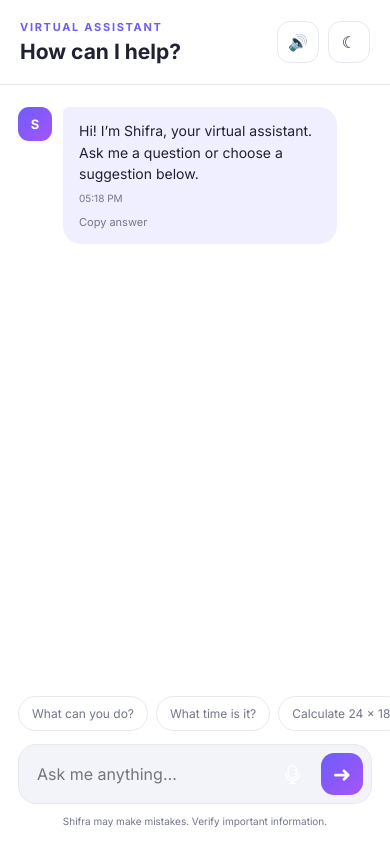
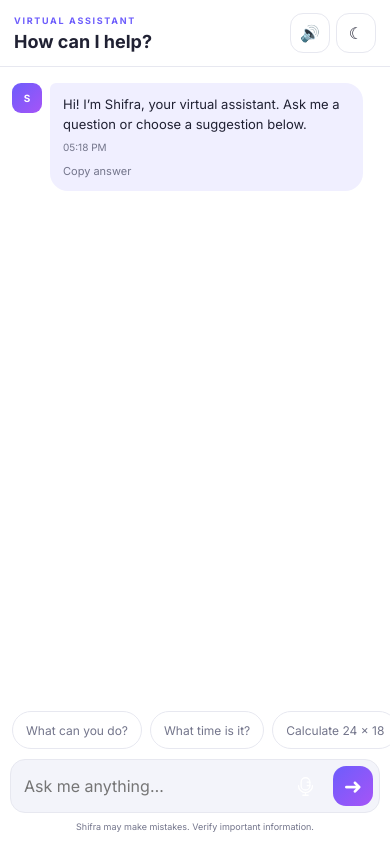
Before and after one commit to rohitmouryar/Virtual-Assistant-, a plain HTML site: page index.html in a window 390 px wide. Drawn offline with Linux system fonts and the light colour scheme.

Commit message:
Improve responsive design for all devices

```diff
--- a/style.css
+++ b/style.css
@@ -3,14 +3,27 @@
 :root{--bg:#f3f4fa;--panel:#fff;--sidebar:#171729;--text:#202133;--muted:#73758b;--line:#e7e8f0;--accent:#6d5dfc;--accent2:#a654f7;--bubble:#f0efff;--shadow:0 24px 70px rgba(39,35,77,.12)}
 [data-theme="dark"]{--bg:#0f101a;--panel:#181925;--sidebar:#12131e;--text:#f4f4fa;--muted:#a5a7bb;--line:#2a2b3a;--bubble:#292640;--shadow:0 24px 70px rgba(0,0,0,.35)}
 *{box-sizing:border-box;margin:0;padding:0}
-body{min-height:100vh;background:linear-gradient(135deg,var(--bg),#e7e4ff);color:var(--text);font-family:Inter,system-ui,sans-serif;padding:24px;transition:.25s}
+html{height:100%;-webkit-text-size-adjust:100%}
+body{min-width:280px;min-height:100vh;min-height:100dvh;background:linear-gradient(135deg,var(--bg),#e7e4ff);color:var(--text);font-family:Inter,system-ui,sans-serif;padding:24px;transition:.25s;overflow:hidden}
 [data-theme="dark"] body{background:linear-gradient(135deg,#0c0d15,#19152c)}
 button,input{font:inherit}button{cursor:pointer}.sr-only{position:absolute;width:1px;height:1px;overflow:hidden;clip:rect(0,0,0,0)}
-.app-shell{width:min(1180px,100%);height:calc(100vh - 48px);min-height:620px;margin:auto;display:grid;grid-template-columns:330px 1fr;background:var(--panel);border-radius:28px;overflow:hidden;box-shadow:var(--shadow)}
+.app-shell{width:min(1180px,100%);height:calc(100vh - 48px);height:calc(100dvh - 48px);min-height:560px;margin:auto;display:grid;grid-template-columns:minmax(280px,330px) minmax(0,1fr);background:var(--panel);border-radius:28px;overflow:hidden;box-shadow:var(--shadow)}
 .sidebar{background:var(--sidebar);color:#fff;padding:30px;display:flex;flex-direction:column;gap:28px}.brand{display:flex;align-items:center;gap:12px;font-weight:700;font-size:20px}.brand-mark{width:36px;height:36px;display:grid;place-items:center;border-radius:11px;background:linear-gradient(135deg,var(--accent),var(--accent2))}.assistant-card{text-align:center;margin:auto 0}.avatar{width:142px;height:142px;object-fit:cover;border-radius:40px;margin-bottom:18px;box-shadow:0 12px 40px rgba(109,93,252,.35)}.status{display:block;color:#c6c7da;font-size:13px;margin-bottom:14px}.status i{display:inline-block;width:8px;height:8px;border-radius:50%;background:#4de1a1;margin-right:7px}.assistant-card h1{font-size:28px;line-height:1.2;margin-bottom:13px}.assistant-card p,.notice span{color:#a9aabd;font-size:14px;line-height:1.65}.notice{display:flex;flex-direction:column;gap:5px;padding:16px;border:1px solid #313247;border-radius:16px}.notice strong{font-size:13px}.notice span{font-size:12px}.secondary-btn{color:#ddddec;background:transparent;border:1px solid #3d3e53;border-radius:12px;padding:12px}.secondary-btn:hover{background:#232438}
-.chat-panel{min-width:0;display:flex;flex-direction:column}.topbar{display:flex;justify-content:space-between;align-items:center;padding:28px 34px 22px;border-bottom:1px solid var(--line)}.eyebrow{color:var(--accent);font-size:11px;letter-spacing:1.7px;font-weight:700;margin-bottom:5px}.topbar h2{font-size:24px}.header-actions{display:flex;gap:9px}.icon-btn{width:42px;height:42px;border:1px solid var(--line);border-radius:13px;background:var(--panel);color:var(--text)}.icon-btn:hover{background:var(--bg)}
-.messages{flex:1;overflow-y:auto;padding:28px 34px;scroll-behavior:smooth}.message{display:flex;gap:11px;max-width:76%;margin-bottom:20px;animation:arrive .25s ease}.message.user{margin-left:auto;flex-direction:row-reverse}.message-avatar{flex:0 0 34px;height:34px;border-radius:11px;display:grid;place-items:center;background:linear-gradient(135deg,var(--accent),var(--accent2));color:white;font-size:13px;font-weight:700}.user .message-avatar{background:#26273b}.bubble{background:var(--bubble);padding:13px 16px;border-radius:6px 18px 18px 18px;line-height:1.55;font-size:14px}.user .bubble{background:linear-gradient(135deg,var(--accent),#7657d9);color:#fff;border-radius:18px 6px 18px 18px}.meta{font-size:10px;color:var(--muted);margin-top:6px}.user .meta{text-align:right;color:#dedaff}.copy-btn{border:0;background:transparent;color:var(--muted);font-size:11px;margin-top:7px}.copy-btn:hover{color:var(--accent)}.typing span{display:inline-block;width:6px;height:6px;background:var(--muted);border-radius:50%;margin:0 2px;animation:bounce 1s infinite}.typing span:nth-child(2){animation-delay:.15s}.typing span:nth-child(3){animation-delay:.3s}
+.chat-panel{min-width:0;min-height:0;display:flex;flex-direction:column}.topbar{flex:0 0 auto;display:flex;justify-content:space-between;align-items:center;padding:28px 34px 22px;border-bottom:1px solid var(--line)}.eyebrow{color:var(--accent);font-size:11px;letter-spacing:1.7px;font-weight:700;margin-bottom:5px}.topbar h2{font-size:24px}.header-actions{display:flex;gap:9px}.icon-btn{width:42px;height:42px;flex:0 0 42px;border:1px solid var(--line);border-radius:13px;background:var(--panel);color:var(--text)}.icon-btn:hover{background:var(--bg)}
+.messages{flex:1;min-height:0;overflow-y:auto;overflow-x:hidden;padding:28px 34px;scroll-behavior:smooth;overscroll-behavior:contain}.message{display:flex;gap:11px;width:fit-content;max-width:min(76%,680px);margin-bottom:20px;animation:arrive .25s ease}.message.user{margin-left:auto;flex-direction:row-reverse}.message-avatar{flex:0 0 34px;height:34px;border-radius:11px;display:grid;place-items:center;background:linear-gradient(135deg,var(--accent),var(--accent2));color:white;font-size:13px;font-weight:700}.user .message-avatar{background:#26273b}.bubble{min-width:0;overflow-wrap:anywhere;background:var(--bubble);padding:13px 16px;border-radius:6px 18px 18px 18px;line-height:1.55;font-size:14px}.user .bubble{background:linear-gradient(135deg,var(--accent),#7657d9);color:#fff;border-radius:18px 6px 18px 18px}.meta{font-size:10px;color:var(--muted);margin-top:6px}.user .meta{text-align:right;color:#dedaff}.copy-btn{border:0;background:transparent;color:var(--muted);font-size:11px;margin-top:7px}.copy-btn:hover{color:var(--accent)}.typing span{display:inline-block;width:6px;height:6px;background:var(--muted);border-radius:50%;margin:0 2px;animation:bounce 1s infinite}.typing span:nth-child(2){animation-delay:.15s}.typing span:nth-child(3){animation-delay:.3s}
 .suggestions{display:flex;gap:8px;overflow-x:auto;padding:0 34px 16px}.suggestions button{white-space:nowrap;border:1px solid var(--line);background:var(--panel);color:var(--muted);border-radius:20px;padding:9px 13px;font-size:12px}.suggestions button:hover{border-color:var(--accent);color:var(--accent)}.composer{display:flex;align-items:center;gap:8px;margin:0 34px;padding:8px;border:1px solid var(--line);border-radius:18px;background:var(--bg);transition:.2s}.composer:focus-within{border-color:var(--accent);box-shadow:0 0 0 3px rgba(109,93,252,.12)}.composer input{flex:1;min-width:0;border:0;outline:0;background:transparent;color:var(--text);padding:8px 10px}.mic-btn,.send-btn{width:42px;height:42px;border:0;border-radius:13px;display:grid;place-items:center}.mic-btn{background:transparent}.mic-btn img{width:21px}.mic-btn.listening{background:#ffe7ee;animation:pulse 1s infinite}.send-btn{background:linear-gradient(135deg,var(--accent),var(--accent2));color:#fff;font-size:22px}.footer-note{text-align:center;color:var(--muted);font-size:10px;padding:11px 15px 17px}
 @keyframes arrive{from{opacity:0;transform:translateY(8px)}}@keyframes bounce{50%{transform:translateY(-4px)}}@keyframes pulse{50%{transform:scale(.92)}}
-@media(max-width:760px){body{padding:0}.app-shell{height:100vh;min-height:0;border-radius:0;display:block}.sidebar{display:none}.chat-panel{height:100vh}.topbar{padding:20px}.messages{padding:22px 18px}.message{max-width:90%}.suggestions{padding:0 18px 13px}.composer{margin:0 18px}.topbar h2{font-size:21px}}
+@media(min-width:1440px){.app-shell{width:min(1320px,calc(100% - 48px));grid-template-columns:350px minmax(0,1fr)}.messages{padding-inline:46px}.suggestions{padding-inline:46px}.composer{margin-inline:46px}}
+
+@media(max-width:1024px){body{padding:16px}.app-shell{height:calc(100vh - 32px);height:calc(100dvh - 32px);grid-template-columns:280px minmax(0,1fr);border-radius:22px}.sidebar{padding:24px;gap:20px}.avatar{width:112px;height:112px;border-radius:32px}.assistant-card h1{font-size:23px}.topbar,.messages{padding-inline:26px}.suggestions{padding-inline:26px}.composer{margin-inline:26px}}
+
+@media(max-width:760px){body{padding:0;overflow:hidden}.app-shell{width:100%;height:100vh;height:100dvh;min-height:0;border-radius:0;display:block}.sidebar{display:none}.chat-panel{height:100vh;height:100dvh}.topbar{padding:16px 18px}.messages{padding:20px 18px 12px}.message{max-width:92%;margin-bottom:16px}.suggestions{padding:0 18px 12px;scrollbar-width:none}.suggestions::-webkit-scrollbar{display:none}.composer{margin:0 18px;padding:6px}.topbar h2{font-size:20px}.footer-note{padding-bottom:max(12px,env(safe-area-inset-bottom))}}
+
+@media(max-width:480px){.topbar{padding:13px 14px}.eyebrow{font-size:9px}.topbar h2{font-size:18px}.header-actions{gap:6px}.icon-btn,.mic-btn,.send-btn{width:40px;height:40px;flex-basis:40px}.messages{padding:16px 12px 8px}.message{max-width:96%;gap:8px}.message-avatar{flex-basis:30px;width:30px;height:30px;border-radius:9px;font-size:10px}.bubble{padding:11px 13px;font-size:13px}.suggestions{padding:0 12px 10px}.suggestions button{min-height:38px}.composer{margin:0 10px;border-radius:15px}.composer input{padding-inline:7px;font-size:16px}.footer-note{font-size:9px;padding-top:8px}}
+
+@media(max-width:340px){.message-avatar{display:none}.message{max-width:98%}.topbar{padding-inline:10px}.icon-btn{width:38px;height:38px;flex-basis:38px}.composer{margin-inline:6px;gap:3px}.suggestions{padding-inline:8px}.footer-note{padding-inline:8px}}
+
+@media(max-height:650px) and (min-width:761px){body{padding:10px}.app-shell{height:calc(100vh - 20px);height:calc(100dvh - 20px);min-height:0}.sidebar{padding:18px;gap:12px}.avatar{width:78px;height:78px;border-radius:24px;margin-bottom:10px}.assistant-card h1{font-size:20px;margin-bottom:7px}.assistant-card p{font-size:12px}.notice{padding:10px}.topbar{padding-block:14px}.messages{padding-block:16px}.footer-note{padding-block:7px}}
+
+@media(hover:none){button:hover{box-shadow:none}.icon-btn:hover,.secondary-btn:hover{background:initial}}
 @media(prefers-reduced-motion:reduce){*{animation:none!important;scroll-behavior:auto!important}}
```
